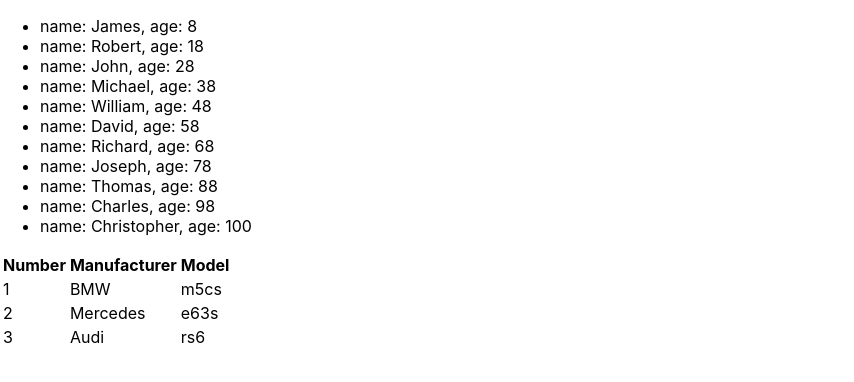
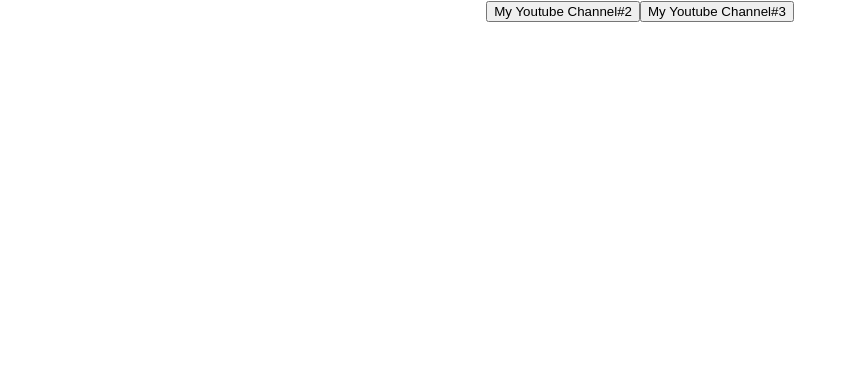
Before and after one commit to RomanChuchval/microtasks_1, a React (Create React App) app: page / in a window 1280 px wide. Shown: the top 382 px of the page, without its empty margins (0-854 px from the left). Built offline with nearby package versions, Linux system fonts and the light colour scheme.

Commit message:
button microtasks. btn onClick { ()=>fn() }

```diff
--- a/src/App.tsx
+++ b/src/App.tsx
@@ -1,4 +1,4 @@
-import React, {useState} from 'react';
+import React, {useState, MouseEvent} from 'react';
 import './App.css';
 import {Header} from "./Components/Header";
 import {Body} from "./Components/Body";
@@ -7,27 +7,42 @@ import {NewComponent} from "./Components/NewComponent";
 
 function App() {
 
-    const students = [
-        {id: 1, name: "James", age: 8},
-        {id: 2, name: "Robert", age: 18},
-        {id: 3, name: "John", age: 28},
-        {id: 4, name: "Michael", age: 38},
-        {id: 5, name: "William", age: 48},
-        {id: 6, name: "David", age: 58},
-        {id: 7, name: "Richard", age: 68},
-        {id: 8, name: "Joseph", age: 78},
-        {id: 9, name: "Thomas", age: 88},
-        {id: 10, name: "Charles", age: 98},
-        {id: 11, name: "Christopher", age: 100},
-    ]
+    // const students = [
+    //     {id: 1, name: "James", age: 8},
+    //     {id: 2, name: "Robert", age: 18},
+    //     {id: 3, name: "John", age: 28},
+    //     {id: 4, name: "Michael", age: 38},
+    //     {id: 5, name: "William", age: 48},
+    //     {id: 6, name: "David", age: 58},
+    //     {id: 7, name: "Richard", age: 68},
+    //     {id: 8, name: "Joseph", age: 78},
+    //     {id: 9, name: "Thomas", age: 88},
+    //     {id: 10, name: "Charles", age: 98},
+    //     {id: 11, name: "Christopher", age: 100},
+    // ]
+    // const myFirstSubscriber = (event:MouseEvent<HTMLButtonElement>) => {
+    //     console.log('Hi, Im Roma')
+    // }
+    // const mySecondSubscriber = (event:MouseEvent<HTMLButtonElement>) => {
+    //     console.log('Hi, Im Lera')
+    // }
+
+    const onClickHandler = (name:string) => {
+        console.log(`Hello it's ${name}`)
+    }
+
     return (
-        <>
-            <NewComponent students={students}/>
-            {/*<Header titleForHeader={'NEW Header'}/>*/}
-            {/*<Body titleForBody={'NEW Body'}/>*/}
-            {/*<Footer titleForFooter={'NEW Footer'}/>*/}
-        </>
+            <div className='App'>
+                <button onClick={() =>onClickHandler('Vasya')}>My Youtube Channel#2</button>
+                <button onClick={() =>onClickHandler('Roman')}>My Youtube Channel#3</button>
+
+            </div>
     );
 }
 
 export default App;
+
+{/*<NewComponent students={students}/>*/}
+{/*<Header titleForHeader={'NEW Header'}/>*/}
+{/*<Body titleForBody={'NEW Body'}/>*/}
+{/*<Footer titleForFooter={'NEW Footer'}/>*/}
--- a/src/Components/NewComponent.tsx
+++ b/src/Components/NewComponent.tsx
@@ -38,7 +38,6 @@ export const NewComponent = (props: NewComponentType) => {
                 </thead>
                 <tbody>
                 {topCars.map((car, index) => {
-                    //debugger
                     return (
                         <tr key={index}>
                             <td>{index + 1}</td>
```
